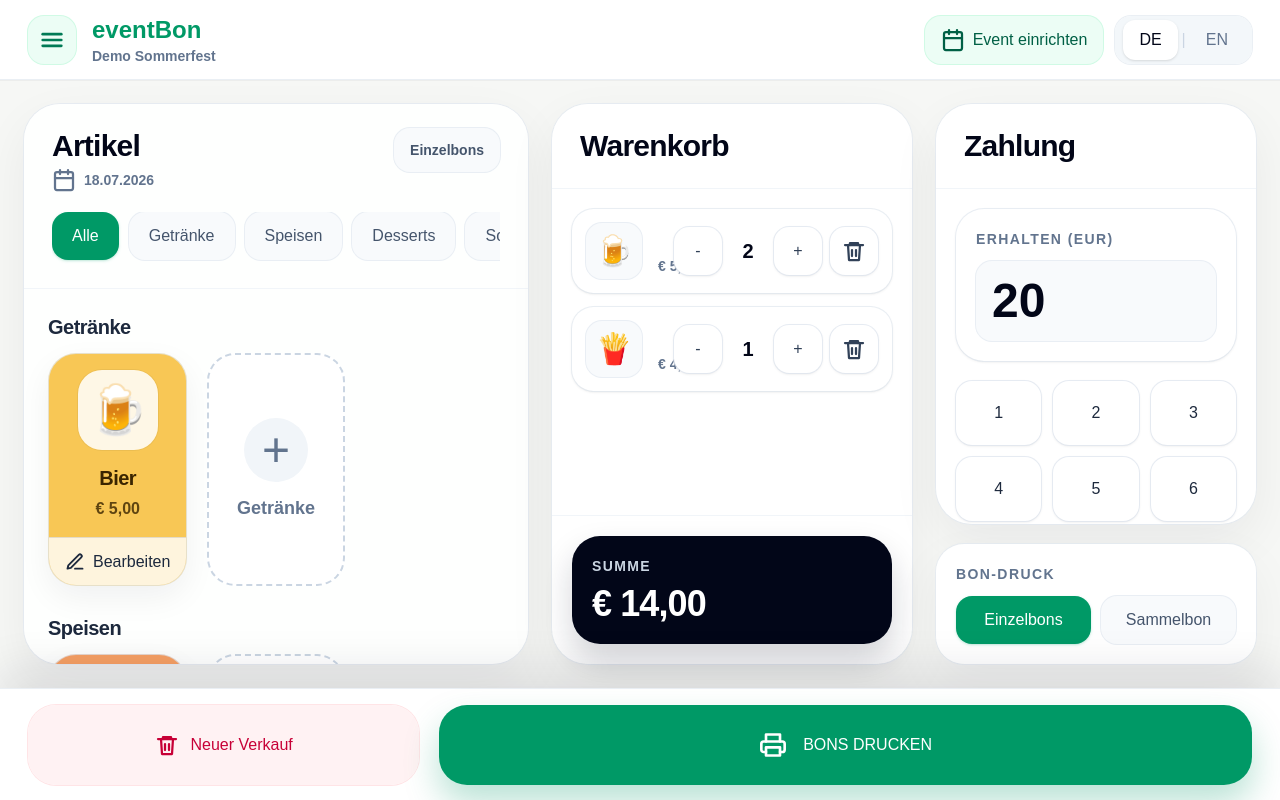
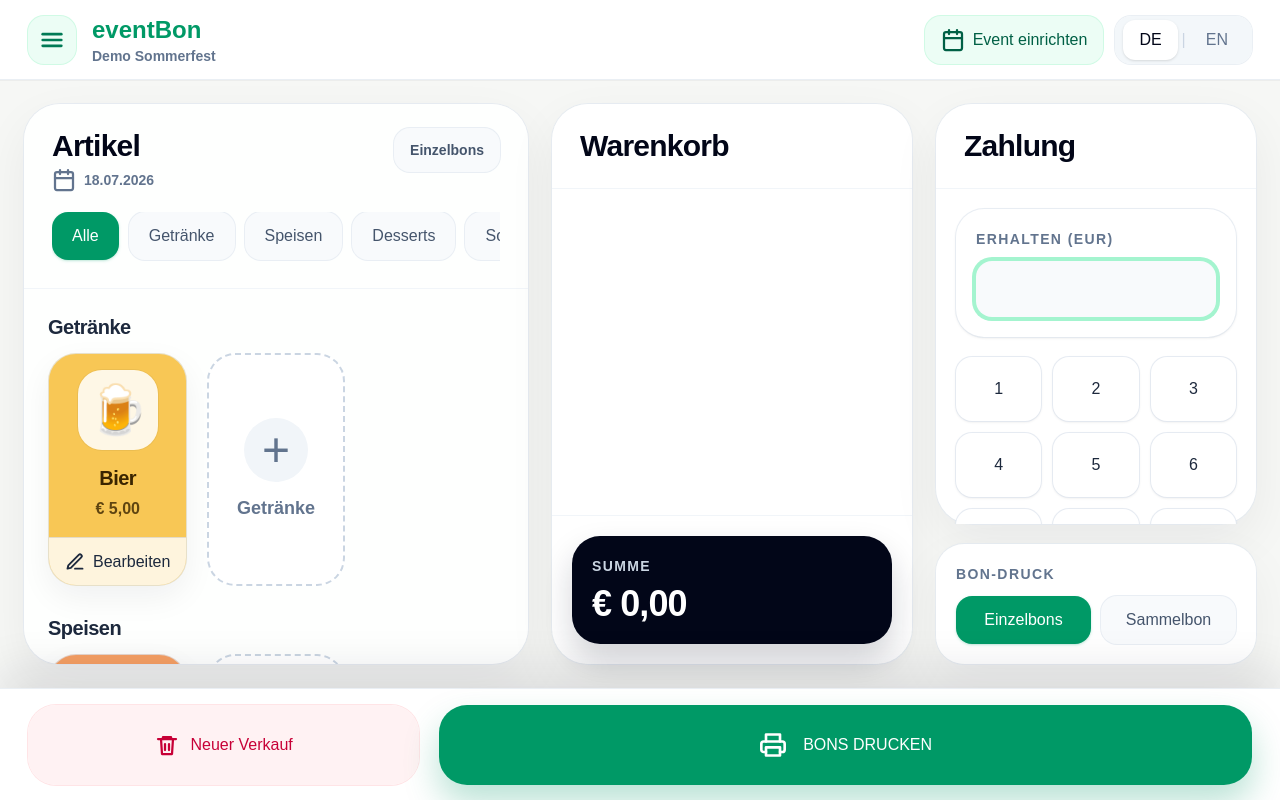
Before and after one commit to noglermi/eventbon, a Next.js app: page / in a window 1280 px wide. Built offline with nearby package versions, Linux system fonts and the light colour scheme.

Commit message:
fix: improve payment input UX

```diff
--- a/src/components/sales-terminal/PaymentPanel.tsx
+++ b/src/components/sales-terminal/PaymentPanel.tsx
@@ -1,3 +1,4 @@
+import type { RefObject } from "react";
 import type { Translation } from "./i18n";
 import type { Language } from "./types";
 
@@ -6,6 +7,7 @@ type PaymentPanelProps = {
   language: Language;
   receivedCents: number;
   receivedEntry: string;
+  receivedInputRef?: RefObject<HTMLInputElement | null>;
   totalCents: number;
   onReceivedEntryChange: (value: string) => void;
 };
@@ -17,14 +19,38 @@ function formatCents(cents: number) {
   return currency.format(cents / 100);
 }
 
-export function PaymentPanel({ labels, language, receivedCents, receivedEntry, totalCents, onReceivedEntryChange }: PaymentPanelProps) {
+export function PaymentPanel({ labels, language, receivedCents, receivedEntry, receivedInputRef, totalCents, onReceivedEntryChange }: PaymentPanelProps) {
   const changeCents = Math.max(receivedCents - totalCents, 0);
   const decimalSeparator = language === "de" ? "," : ".";
-  const displayedReceived = (receivedEntry || "0").replace(/[,.]/, decimalSeparator);
+  const displayedReceived = receivedEntry.replace(/[,.]/, decimalSeparator);
+
+  function focusReceivedInput() {
+    requestAnimationFrame(() => receivedInputRef?.current?.focus());
+  }
+
+  function updateReceivedEntry(value: string) {
+    onReceivedEntryChange(value);
+    focusReceivedInput();
+  }
+
+  function normalizeEntry(value: string) {
+    const input = value.replace(/[^\d,.]/g, "").replace(/[,.]/g, decimalSeparator);
+    const [euros = "", ...centParts] = input.split(decimalSeparator);
+
+    if (centParts.length === 0) {
+      return euros;
+    }
+
+    return euros + decimalSeparator + centParts.join("").slice(0, 2);
+  }
+
+  function handleKeyboardEntry(value: string) {
+    onReceivedEntryChange(normalizeEntry(value));
+  }
 
   function appendDigit(digit: string) {
     if (receivedEntry === "0") {
-      onReceivedEntryChange(digit);
+      updateReceivedEntry(digit);
       return;
     }
 
@@ -36,7 +62,7 @@ export function PaymentPanel({ labels, language, receivedCents, receivedEntry, t
       }
     }
 
-    onReceivedEntryChange(receivedEntry + digit);
+    updateReceivedEntry(receivedEntry + digit);
   }
 
   function appendSeparator() {
@@ -44,7 +70,16 @@ export function PaymentPanel({ labels, language, receivedCents, receivedEntry, t
       return;
     }
 
-    onReceivedEntryChange((receivedEntry || "0") + decimalSeparator);
+    updateReceivedEntry((receivedEntry || "0") + decimalSeparator);
+  }
+
+  function removeLastDigit() {
+    const shortenedEntry = receivedEntry.slice(0, -1);
+    updateReceivedEntry(shortenedEntry.replace(/[,.]$/, ""));
+  }
+
+  function clearAmount() {
+    updateReceivedEntry("");
   }
 
   return (
@@ -56,18 +91,25 @@ export function PaymentPanel({ labels, language, receivedCents, receivedEntry, t
       <div className="min-h-0 flex-1 overflow-y-auto p-5">
         <div className="rounded-[1.75rem] bg-white p-5 shadow-sm ring-1 ring-slate-200/75">
           <p className="text-sm font-bold uppercase tracking-widest text-slate-500">{labels.received} (EUR)</p>
-          <div className="mt-3 rounded-2xl bg-slate-50 px-4 py-4 text-5xl font-black tabular-nums text-slate-950 ring-1 ring-slate-200/75">
-            {displayedReceived}
-          </div>
+          <input
+            ref={receivedInputRef}
+            type="text"
+            inputMode="decimal"
+            value={displayedReceived}
+            onChange={(event) => handleKeyboardEntry(event.target.value)}
+            className="mt-3 w-full rounded-2xl bg-slate-50 px-4 py-4 text-5xl font-black tabular-nums text-slate-950 outline-none ring-1 ring-slate-200/75 transition placeholder:text-slate-300 focus:ring-4 focus:ring-emerald-200"
+            aria-label={labels.received}
+          />
         </div>
 
         <div className="mt-5 grid grid-cols-3 gap-3">
           {["1", "2", "3", "4", "5", "6", "7", "8", "9"].map((digit) => (
             <button key={digit} type="button" onClick={() => appendDigit(digit)} className={numpadButtonClass}>{digit}</button>
           ))}
-          <button type="button" onClick={() => onReceivedEntryChange("")} className={numpadButtonClass + " text-rose-700 focus-visible:ring-rose-200"}>C</button>
+          <button type="button" onClick={removeLastDigit} className={numpadButtonClass} aria-label={language === "de" ? "Letzte Ziffer l\u00f6schen" : "Delete last digit"}>⌫</button>
           <button type="button" onClick={() => appendDigit("0")} className={numpadButtonClass}>0</button>
           <button type="button" onClick={appendSeparator} className={numpadButtonClass}>{decimalSeparator}</button>
+          <button type="button" onClick={clearAmount} className={numpadButtonClass + " col-span-3 text-rose-700 focus-visible:ring-rose-200"} aria-label={language === "de" ? "Betrag l\u00f6schen" : "Clear amount"}>C</button>
         </div>
 
         <div className="mt-5 rounded-[1.75rem] bg-emerald-600 p-5 text-white shadow-[0_16px_32px_rgba(5,150,105,0.22)]">
--- a/src/components/sales-terminal/SalesTerminal.tsx
+++ b/src/components/sales-terminal/SalesTerminal.tsx
@@ -1,6 +1,6 @@
 "use client";
 
-import { useMemo, useState } from "react";
+import { useEffect, useMemo, useRef, useState } from "react";
 import { AddTileDialog } from "./AddTileDialog";
 import { Cart } from "./Cart";
 import { defaultLanguage, groupLabels, translations } from "./i18n";
@@ -187,17 +187,22 @@ function EventSetupDialog({
 }
 
 export function SalesTerminal() {
+  const receivedInputRef = useRef<HTMLInputElement>(null);
   const [language, setLanguage] = useState<Language>(defaultLanguage);
   const [activeFilter, setActiveFilter] = useState<ProductFilter>("all");
   const [eventSettings, setEventSettings] = useState<EventSettings>(mockEventSettings);
   const [products, setProducts] = useState<ProductTileData[]>(productTiles);
   const [cartItems, setCartItems] = useState<CartItem[]>(initialCart);
-  const [receivedEntry, setReceivedEntry] = useState("20");
+  const [receivedEntry, setReceivedEntry] = useState("");
   const [isEventSetupOpen, setIsEventSetupOpen] = useState(false);
   const [tileEditor, setTileEditor] = useState<{ tile: ProductTileData | null; group: TileGroupName } | null>(null);
   const [printPreviewDate, setPrintPreviewDate] = useState<Date | null>(null);
   const labels = getLabels(language);
   const eventName = eventSettings.name[language];
+
+  useEffect(() => {
+    receivedInputRef.current?.focus();
+  }, []);
 
   const productsById = useMemo(
     () => new Map(products.map((product) => [product.id, product])),
@@ -248,6 +253,7 @@ export function SalesTerminal() {
   function clearSale() {
     setCartItems([]);
     setReceivedEntry("");
+    requestAnimationFrame(() => receivedInputRef.current?.focus());
   }
 
   function openPrintPreview() {
@@ -366,7 +372,7 @@ export function SalesTerminal() {
         <Cart items={cartItems} language={language} labels={labels} productsById={productsById} totalCents={totalCents} onIncrease={increaseItem} onDecrease={decreaseItem} onRemove={removeItem} />
 
         <div className="flex min-h-0 flex-col gap-5">
-          <PaymentPanel labels={labels} language={language} totalCents={totalCents} receivedCents={receivedCents} receivedEntry={receivedEntry} onReceivedEntryChange={setReceivedEntry} />
+          <PaymentPanel labels={labels} language={language} totalCents={totalCents} receivedCents={receivedCents} receivedEntry={receivedEntry} receivedInputRef={receivedInputRef} onReceivedEntryChange={setReceivedEntry} />
           <PrintModeSetting labels={labels} printMode={eventSettings.printMode} onPrintModeChange={(printMode) => setEventSettings((current) => ({ ...current, printMode }))} />
         </div>
       </div>
--- a/src/components/sales-terminal/mock-data.ts
+++ b/src/components/sales-terminal/mock-data.ts
@@ -14,7 +14,4 @@ export const productTiles: ProductTileData[] = [
   { id: "fries", name: { de: "Pommes", en: "Fries" }, price: 4, group: "Food", icon: "\u{1F35F}", imageCrop: { zoom: 1, x: 50, y: 50 }, color: "#f59f63", textColor: "#3b1700" },
 ];
 
-export const initialCart: CartItem[] = [
-  { productId: "beer", quantity: 2 },
-  { productId: "fries", quantity: 1 },
-];
+export const initialCart: CartItem[] = [];
```
